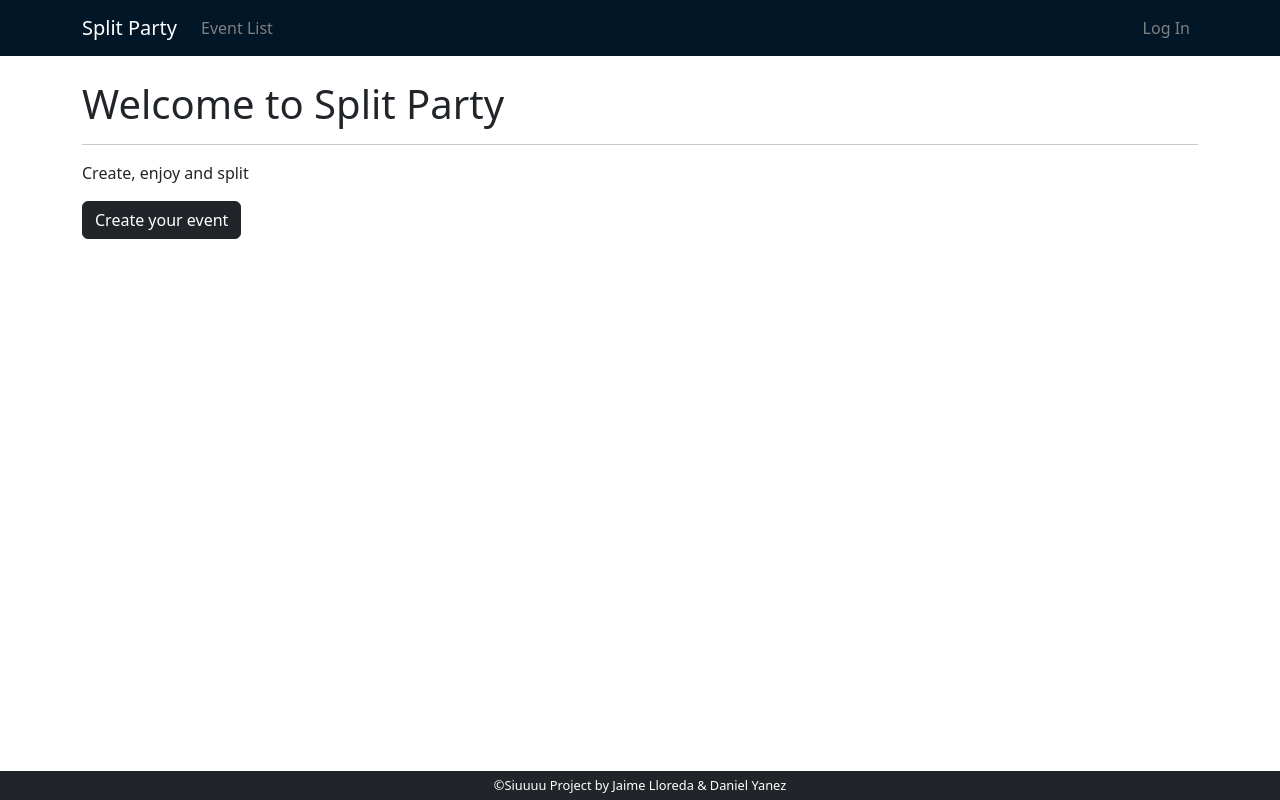
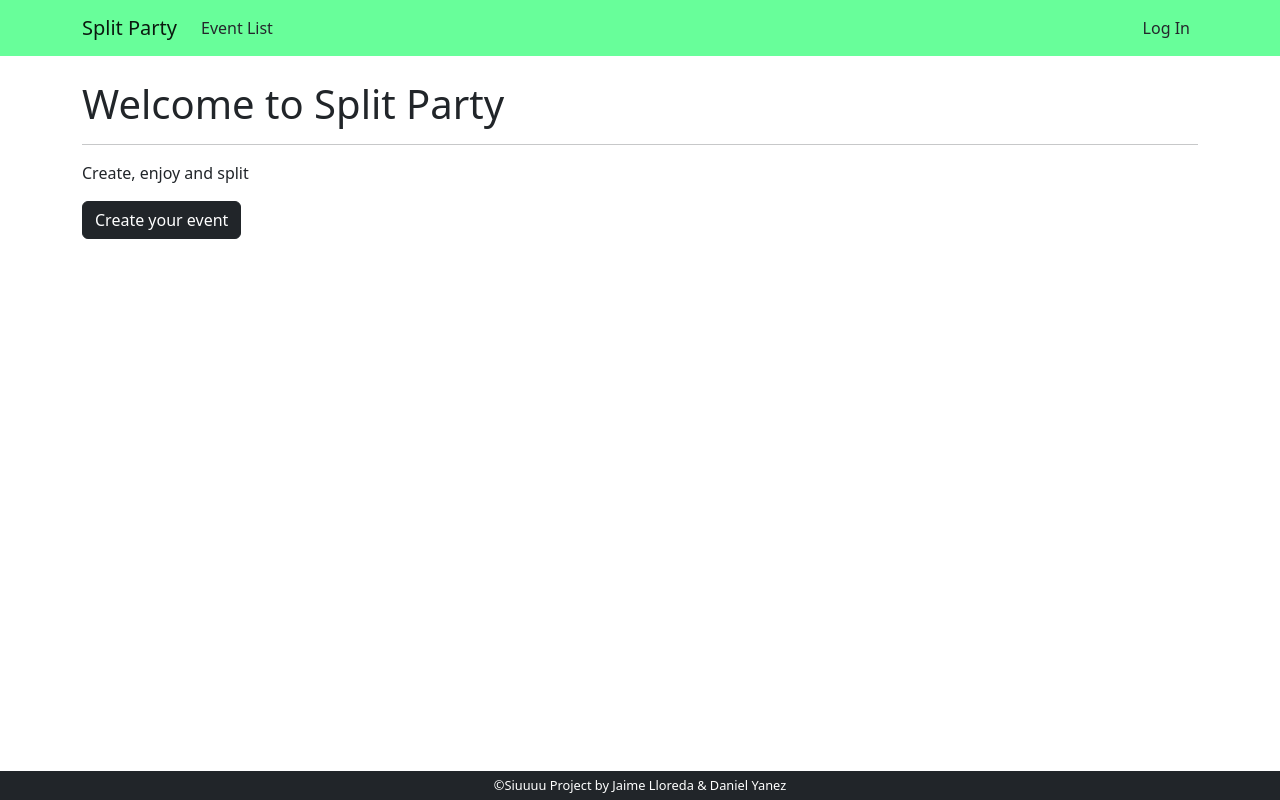
Before and after one commit to danielyanez7/SplitParty_Client, a React (Create React App) app: page / in a window 1280 px wide. Built offline with nearby package versions, Linux system fonts and the light colour scheme.

Commit message:
nueva paleta de colores

```diff
--- a/src/App.css
+++ b/src/App.css
@@ -1,8 +1,17 @@
+/*
+Colores base
+- Black: #060606
+- Grey: #24272C
+- Wite bone: #FEFAF1
+- Spring green: #68FE9A
+- Purple: #8956F1
+*/
+
 a {
   text-decoration: none;
-  color: inherit
+  color: #8956F1
 }
 
 .nav-link:not(.active) {
-  color: gray;
+  color: #24272C;
 }
--- a/src/components/Navigation/Navigation.css
+++ b/src/components/Navigation/Navigation.css
@@ -1,5 +1,5 @@
 .custom-navbar {
-    background-color: #011627;
+    background-color: #68FE9A;
     /* set your desired background color */
 }
 
--- a/src/components/Navigation/Navigation.jsx
+++ b/src/components/Navigation/Navigation.jsx
@@ -9,7 +9,7 @@ const Navigation = () => {
     const { user, logout } = useContext(AuthContext)
 
     return (
-        <Navbar variant="dark" expand="md" className='mb-4 custom-navbar'>
+        <Navbar variant="light" expand="md" className='mb-4 custom-navbar'>
             <Container>
                 <Navbar.Brand href="/">Split Party</Navbar.Brand>
                 <Navbar.Toggle aria-controls="basic-navbar-nav" />
```
